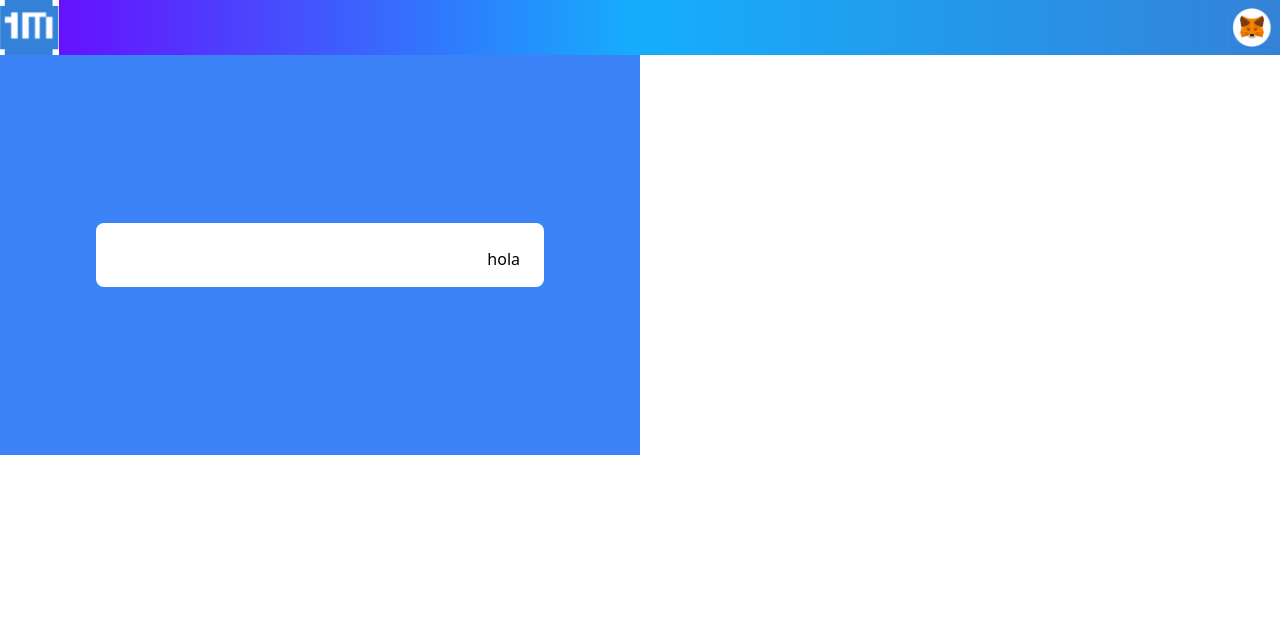
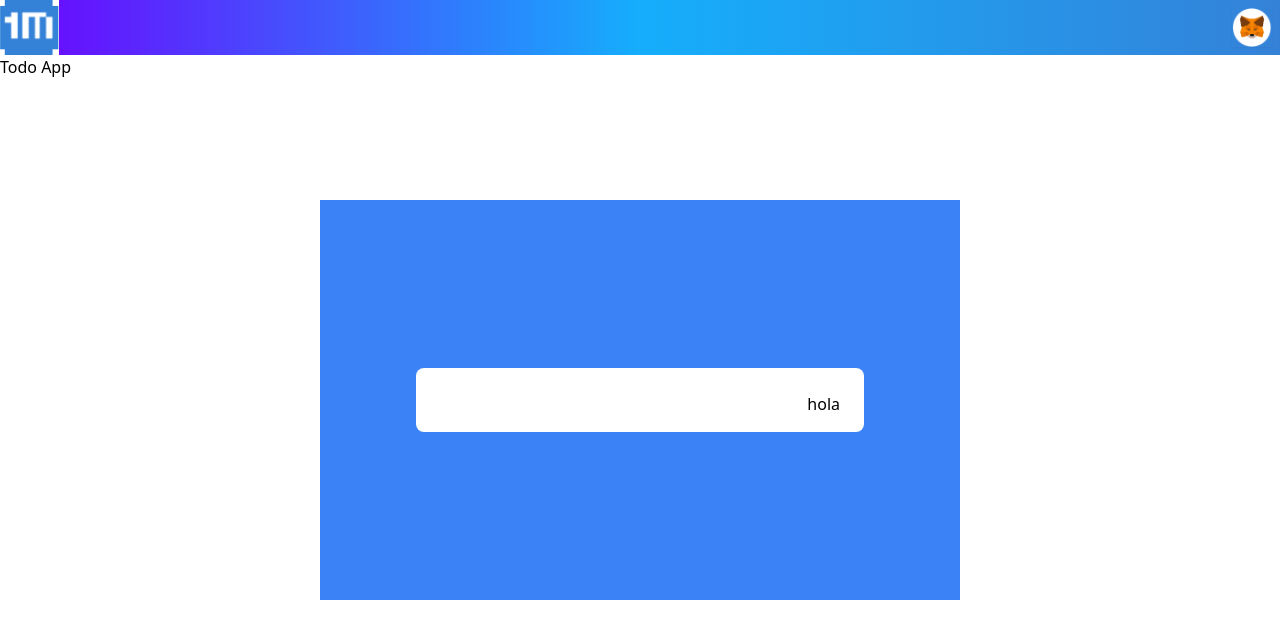
Before and after one commit to oggs22/pixels-next, a Next.js app: page / in a window 1280 px wide. Both pictures are taken after a click on the picture 1252 px from the left and 27 px from the top of the page. Shown: the top 638 px of the page. Built offline with nearby package versions, Linux system fonts and the light colour scheme.

Commit message:
fixed modal

```diff
--- a/components/WalletModal.tsx
+++ b/components/WalletModal.tsx
@@ -14,7 +14,7 @@ export default function Dialog(props: Props) {
       return <></>;
     }
     return (
-        <div className="fixed content-center flex bg-blue-500 h-1/2 w-1/2">
+        <div className="fixed content-center flex bg-blue-500 h-1/2 w-1/2 transform -translate-x-1/2 -translate-y-1/2 absolute left-1/2 top-1/2">
             <div className="relative p-8 bg-white w-full max-w-md m-auto flex-col flex rounded-lg">
                 <span className="absolute top-0 right-0 p-4">
                     <ButtonWalletModal onClick={() => onClose()}/>
--- a/styles/globals.css
+++ b/styles/globals.css
@@ -18,3 +18,9 @@ a {
 * {
   box-sizing: border-box;
 } */
+
+.center-fixed{
+  top: 50%;
+  left: 50%;
+  transform: translate(-50%, -50%);
+}
```
